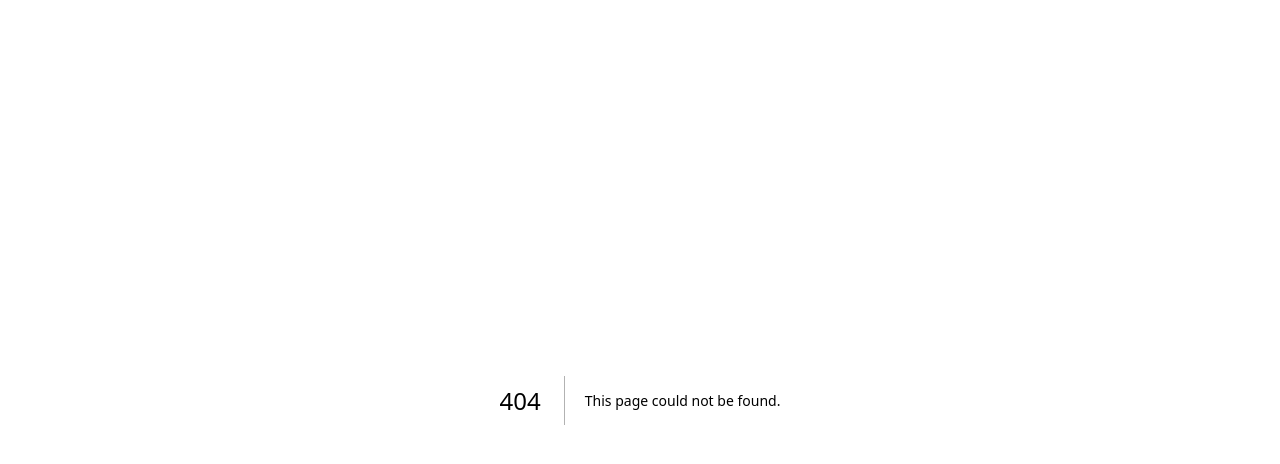
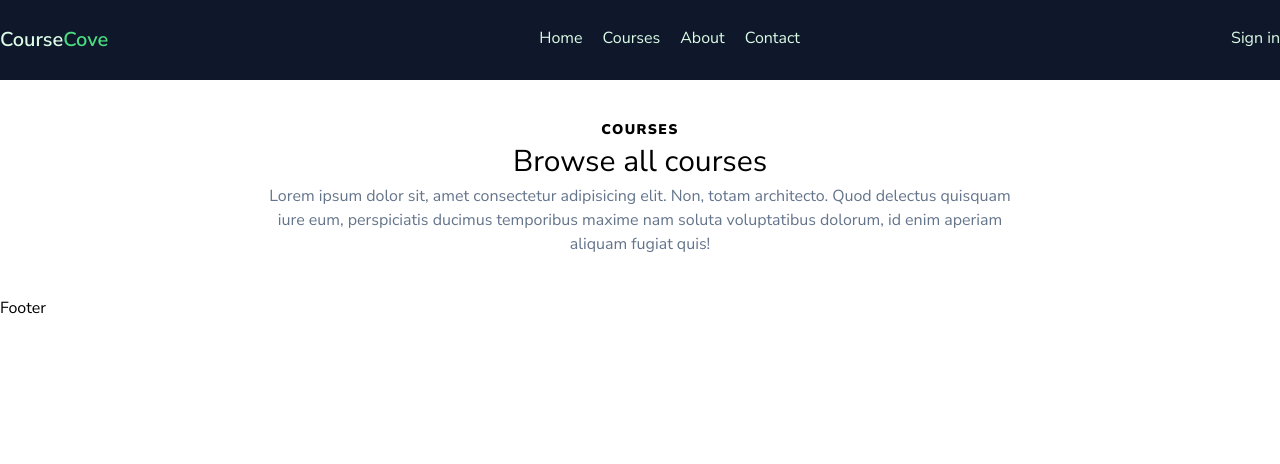
Before and after one commit to abirtasrif/course-cove, a Next.js app: page /courses in a window 1280 px wide. Before the commit this address had no page. Shown: the top 464 px of the page. Built offline with nearby package versions, Linux system fonts and the light colour scheme.

Commit message:
added navbar & wip layout

```diff
--- /dev/null
+++ b/components/Footer.jsx
@@ -0,0 +1,5 @@
+const Footer = () => {
+  return <div>Footer</div>;
+};
+
+export default Footer;
--- /dev/null
+++ b/components/Navbar.jsx
@@ -0,0 +1,35 @@
+import Link from "next/link";
+
+const Navbar = () => {
+  return (
+    <div className="h-20 bg-slate-900 text-green-100 flex items-center">
+      <div className="wrapper flex justify-between">
+        <Link href="/" className="font-semibold text-xl">
+          Course<span className="text-green-400">Cove</span>
+        </Link>
+        <div className="flex gap-5">
+          <Link href="/" className="hover:text-green-300 duration-300">
+            Home
+          </Link>
+          <Link href="/courses" className="hover:text-green-300 duration-300">
+            Courses
+          </Link>
+          <Link href="/about" className="hover:text-green-300 duration-300">
+            About
+          </Link>
+          <Link href="/contact" className="hover:text-green-300 duration-300">
+            Contact
+          </Link>
+        </div>
+
+        <div>
+          <Link href="/login" className="hover:text-green-300 duration-300">
+            Sign in
+          </Link>
+        </div>
+      </div>
+    </div>
+  );
+};
+
+export default Navbar;
--- a/pages/_app.js
+++ b/pages/_app.js
@@ -1,5 +1,13 @@
-import '@/styles/globals.css'
+import Footer from "@/components/Footer";
+import Navbar from "@/components/Navbar";
+import "@/styles/globals.css";
 
 export default function App({ Component, pageProps }) {
-  return <Component {...pageProps} />
+  return (
+    <>
+      <Navbar />
+      <Component {...pageProps} />
+      <Footer />
+    </>
+  );
 }
--- /dev/null
+++ b/pages/courses/index.jsx
@@ -0,0 +1,22 @@
+import React from "react";
+
+const CoursePage = () => {
+  return (
+    <div className="wrapper py-10">
+      <div className="flex items-center flex-col text-center gap-1">
+        <span className="uppercase text-sm tracking-widest font-black">
+          Courses
+        </span>
+        <h2 className="text-3xl ">Browse all courses</h2>
+        <p className="w-3/5 text-slate-500">
+          Lorem ipsum dolor sit, amet consectetur adipisicing elit. Non, totam
+          architecto. Quod delectus quisquam iure eum, perspiciatis ducimus
+          temporibus maxime nam soluta voluptatibus dolorum, id enim aperiam
+          aliquam fugiat quis!
+        </p>
+      </div>
+    </div>
+  );
+};
+
+export default CoursePage;
--- a/pages/index.js
+++ b/pages/index.js
@@ -1,5 +1,5 @@
-const CoursesPage = () => {
-  return <div>CoursePages</div>;
+const HomePage = () => {
+  return <div>HomePage</div>;
 };
 
-export default CoursesPage;
+export default HomePage;
--- a/styles/globals.css
+++ b/styles/globals.css
@@ -3,3 +3,7 @@
 @tailwind base;
 @tailwind components;
 @tailwind utilities;
+
+.wrapper {
+  @apply container mx-auto px-5 lg:px-0;
+}
```
